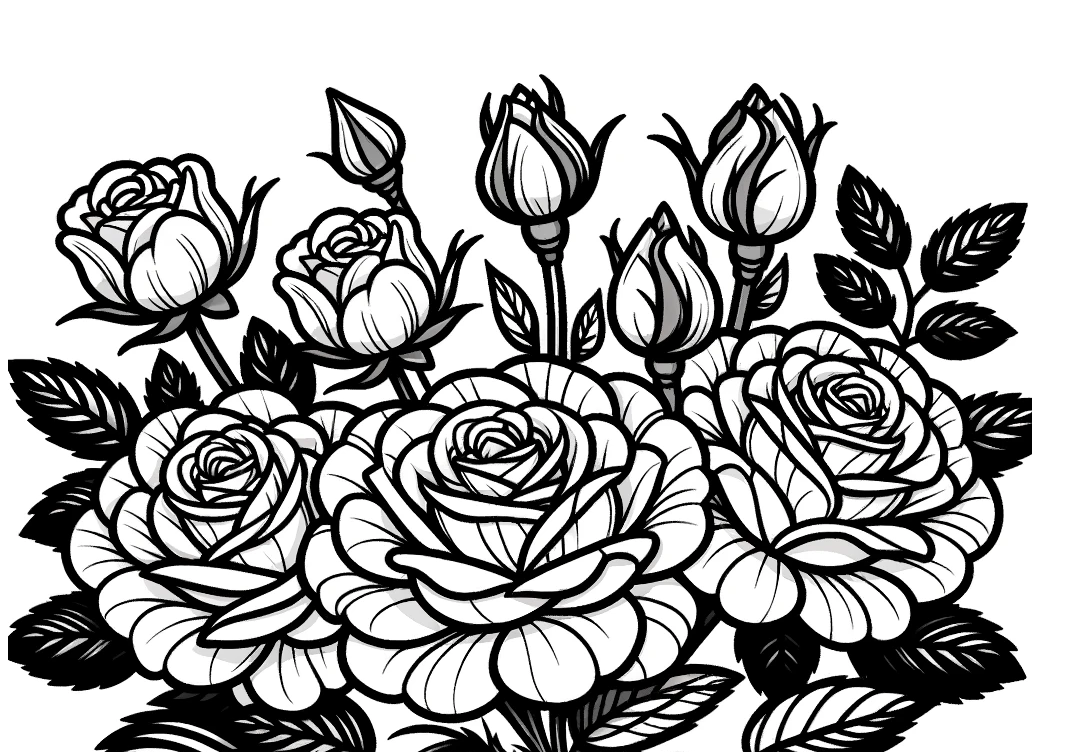
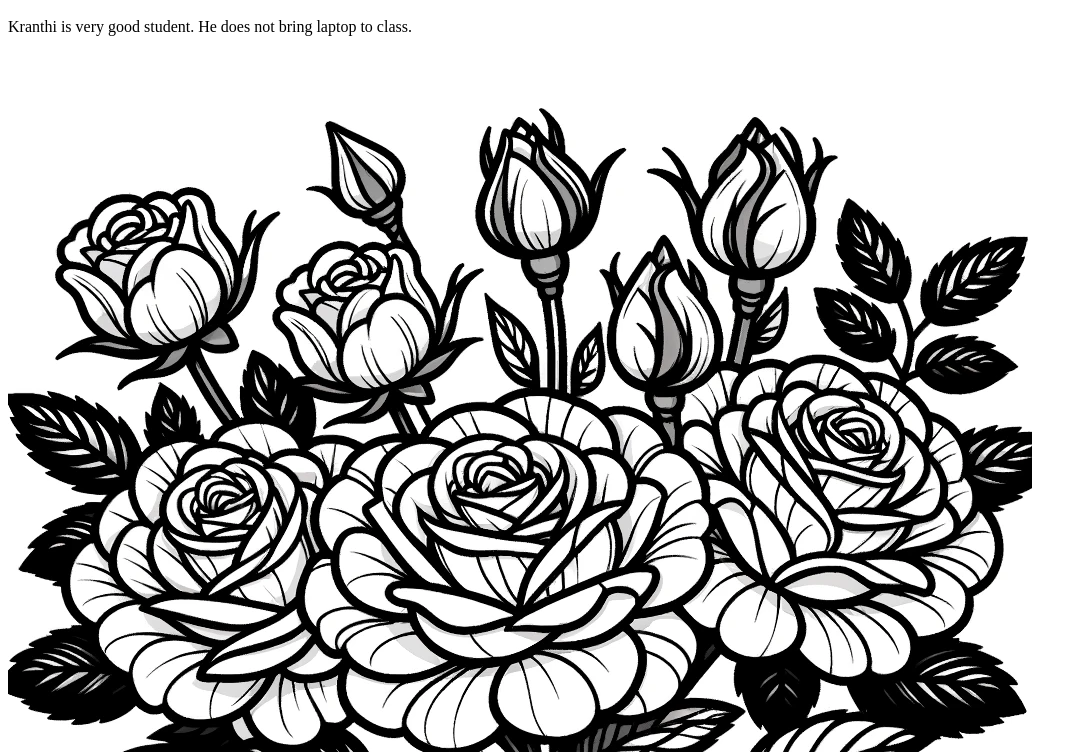
Before and after one commit to rohinibarla/website, a plain HTML site: page index.html in a window 1280 px wide. Shown: the part 48-800 px from the top of the page, without its empty margins (0-1087 px from the left). Drawn offline with Linux system fonts and the light colour scheme.

Commit message:
greatness about Kranthi

```diff
--- a/index.html
+++ b/index.html
@@ -4,6 +4,7 @@
     </head>
     <body>
         <h1>Kranthi, software developer</h1>
+        <p>Kranthi is very good student. He does not bring laptop to class.</p>
         <img src="image.png">
     </body>
 </html>
```
